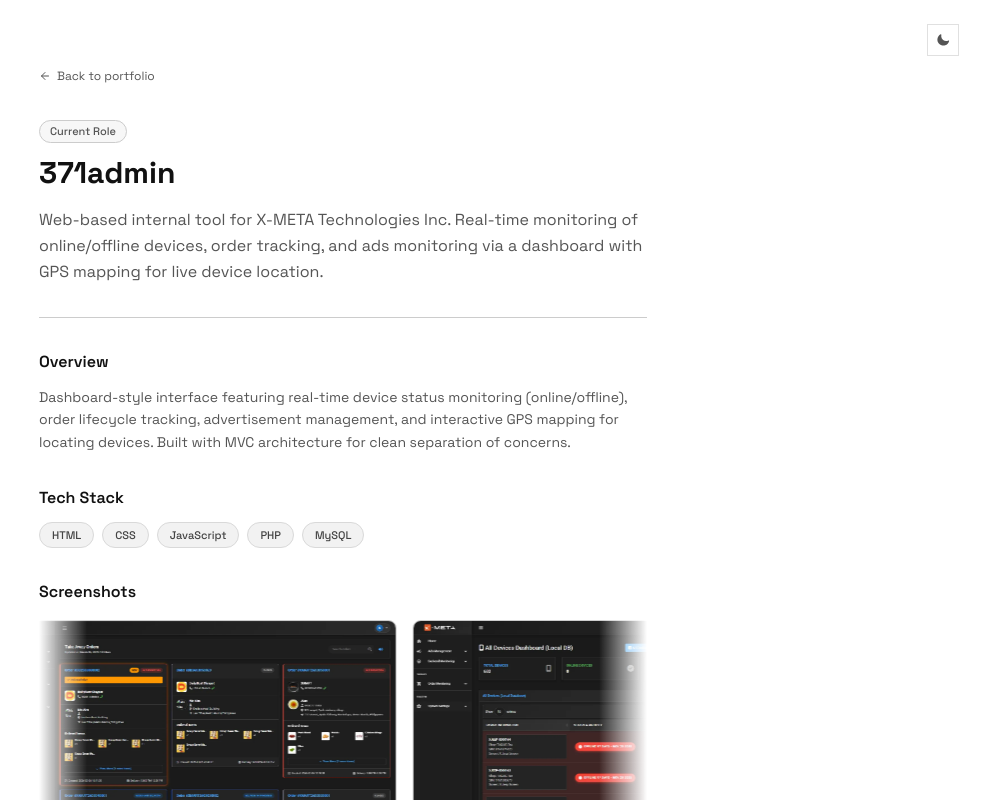
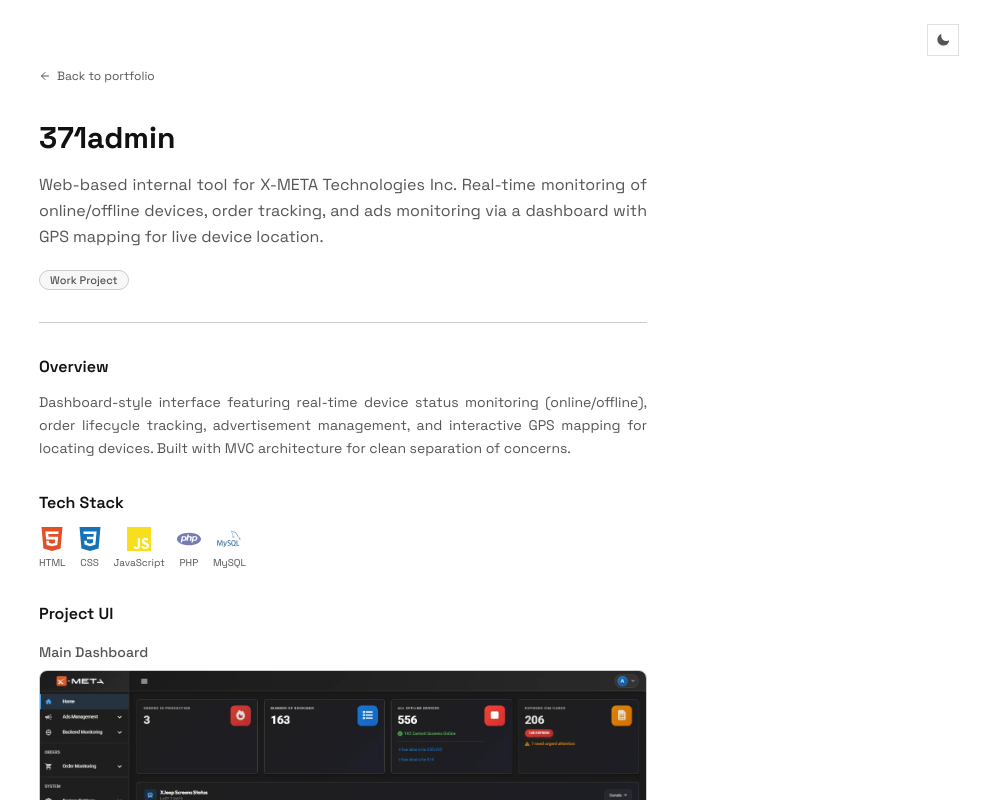
Before and after one commit to icodeninjaX/portfolio, a Next.js app: page /projects/371admin in a window 1280 px wide. Shown: the top 800 px of the page, without its empty margins (297-1280 px from the left). Built offline with nearby package versions, Linux system fonts and the light colour scheme.

Commit message:
added another improvements

```diff
--- a/app/projects/[slug]/page.tsx
+++ b/app/projects/[slug]/page.tsx
@@ -4,6 +4,34 @@
 import { resumeData } from "@/lib/data";
 import { ThemeToggle } from "@/components/theme-toggle";
 import { LuArrowLeft, LuExternalLink } from "react-icons/lu";
+import { type IconType } from "react-icons";
+import {
+  SiJavascript,
+  SiPhp,
+  SiHtml5,
+  SiCss3,
+  SiTypescript,
+  SiMysql,
+  SiReact,
+  SiNextdotjs,
+  SiTailwindcss,
+  SiSupabase,
+  SiHtmx,
+} from "react-icons/si";
+
+const techIcons: Record<string, { icon: IconType; color: string }> = {
+  HTML: { icon: SiHtml5, color: "#E34F26" },
+  CSS: { icon: SiCss3, color: "#1572B6" },
+  JavaScript: { icon: SiJavascript, color: "#F7DF1E" },
+  PHP: { icon: SiPhp, color: "#777BB4" },
+  MySQL: { icon: SiMysql, color: "#4479A1" },
+  React: { icon: SiReact, color: "#61DAFB" },
+  TypeScript: { icon: SiTypescript, color: "#3178C6" },
+  "Tailwind CSS": { icon: SiTailwindcss, color: "#06B6D4" },
+  Supabase: { icon: SiSupabase, color: "#3FCF8E" },
+  "Next.js": { icon: SiNextdotjs, color: "currentColor" },
+  HTMX: { icon: SiHtmx, color: "#3366CC" },
+};
 
 export function generateStaticParams() {
   return resumeData.projects.map((p) => ({ slug: p.slug }));
@@ -27,7 +55,7 @@
   if (!project) notFound();
 
   const statusLabel = {
-    current: "Current Role",
+    current: "Work Project",
     internship: "Internship",
     personal: "Personal Project",
   }[project.status];
@@ -45,31 +73,32 @@
         </Link>
 
         <div className="mt-8">
-          <div className="flex items-center gap-3">
-            <span className="rounded-full border border-border-hover bg-section-bg px-2.5 py-0.5 font-display text-[10px] font-medium text-muted sm:text-[11px]">
-              {statusLabel}
-            </span>
-          </div>
-
-          <h1 className="mt-3 font-display text-2xl font-bold text-foreground sm:text-3xl">
+          <div className="flex items-center justify-between gap-3">
+            <h1 className="font-display text-2xl font-bold text-foreground sm:text-3xl">
               {project.name}
             </h1>
-
-          <p className="mt-4 font-display text-sm leading-relaxed text-muted sm:text-base">
-            {project.description}
-          </p>
-
             {project.link && (
               <a
                 href={project.link}
                 target="_blank"
                 rel="noopener noreferrer"
-              className="mt-4 inline-flex items-center gap-1.5 rounded-full border border-border-hover px-4 py-1.5 font-display text-[11px] font-medium text-foreground transition-colors hover:bg-section-bg sm:text-xs"
+                className="inline-flex shrink-0 items-center gap-1.5 rounded-full border border-border-hover px-3 py-1 font-display text-[10px] font-medium text-foreground transition-colors hover:bg-section-bg sm:text-[11px]"
               >
-              View on GitHub
+                Live
                 <LuExternalLink className="h-3 w-3" />
               </a>
             )}
+          </div>
+
+          <p className="mt-4 text-justify font-display text-sm leading-relaxed text-muted sm:text-base">
+            {project.description}
+          </p>
+
+          <div className="mt-4">
+            <span className="rounded-full border border-border-hover bg-section-bg px-2.5 py-0.5 font-display text-[10px] font-medium text-muted sm:text-[11px]">
+              {statusLabel}
+            </span>
+          </div>
         </div>
 
         <hr className="my-8 border-border-hover" />
@@ -78,7 +107,7 @@
           <h2 className="font-display text-sm font-semibold text-foreground sm:text-base">
             Overview
           </h2>
-          <p className="mt-3 font-display text-xs leading-relaxed text-muted sm:text-sm">
+          <p className="mt-3 text-justify font-display text-xs leading-relaxed text-muted sm:text-sm">
             {project.details}
           </p>
         </section>
@@ -87,42 +116,51 @@
           <h2 className="font-display text-sm font-semibold text-foreground sm:text-base">
             Tech Stack
           </h2>
-          <div className="mt-3 flex flex-wrap gap-2">
-            {project.tech.map((t) => (
-              <span
-                key={t}
-                className="rounded-full border border-tag-border bg-tag-bg px-3 py-1 font-display text-[10px] font-medium text-tag-text sm:text-[11px]"
-              >
-                {t}
+          <div className="mt-3 flex flex-wrap gap-3">
+            {project.tech.map((t) => {
+              const entry = techIcons[t];
+              return (
+                <div key={t} className="flex flex-col items-center gap-1" title={t}>
+                  {entry ? (
+                    <entry.icon className="h-5 w-5 sm:h-6 sm:w-6" style={{ color: entry.color }} />
+                  ) : (
+                    <span className="flex h-5 w-5 items-center justify-center rounded bg-tag-bg font-display text-[8px] font-bold text-tag-text sm:h-6 sm:w-6">
+                      {t.slice(0, 2)}
                     </span>
-            ))}
+                  )}
+                  <span className="font-display text-[9px] text-muted sm:text-[10px]">{t}</span>
+                </div>
+              );
+            })}
           </div>
         </section>
 
         {project.images && project.images.length > 0 && (
           <section className="mt-8">
             <h2 className="font-display text-sm font-semibold text-foreground sm:text-base">
-              Screenshots
+              Project UI
             </h2>
-            <div className="relative mt-4 overflow-hidden">
-              <div className="pointer-events-none absolute inset-y-0 left-0 z-10 w-12 bg-gradient-to-r from-background to-transparent" />
-              <div className="pointer-events-none absolute inset-y-0 right-0 z-10 w-12 bg-gradient-to-l from-background to-transparent" />
-              <div className="marquee-track gap-4">
-                {[...project.images, ...project.images].map((src, i) => (
-                  <div
-                    key={i}
-                    className="w-[280px] shrink-0 overflow-hidden rounded-lg border border-border-hover sm:w-[400px]"
-                  >
+            <div className="mt-4 space-y-6">
+              {project.images.map((img, i) => {
+                const src = typeof img === "string" ? img : img.src;
+                const label = typeof img === "string" ? `Screenshot ${i + 1}` : img.label;
+                return (
+                  <div key={i}>
+                    <h3 className="mb-2 font-display text-xs font-medium text-muted sm:text-sm">
+                      {label}
+                    </h3>
+                    <div className="overflow-hidden rounded-lg border border-border-hover">
                       <Image
                         src={src}
-                      alt={`${project.name} screenshot ${(i % project.images!.length) + 1}`}
-                      width={800}
-                      height={500}
+                        alt={label}
+                        width={1200}
+                        height={800}
                         className="h-auto w-full"
                       />
                     </div>
-                ))}
                   </div>
+                );
+              })}
             </div>
           </section>
         )}
--- a/components/projects.tsx
+++ b/components/projects.tsx
@@ -9,7 +9,7 @@
   tech: string[];
   status: "current" | "internship" | "personal";
   link: string;
-  images?: string[];
+  images?: (string | { src: string; label: string })[];
 };
 
 type ProjectsProps = {
--- a/lib/data.ts
+++ b/lib/data.ts
@@ -86,18 +86,18 @@
       status: "current" as const,
       link: "",
       images: [
-        "/images/371admin-maindashboard.webp",
-        "/images/371admin-maindashboard-1.webp",
-        "/images/371admin-odermonitoring-mainui.webp",
-        "/images/371admin-backend-alldevicemonitoring.webp",
-        "/images/371admin-backend-offlinedevices.webp",
-        "/images/371admin-backend-notinstalled.webp",
-        "/images/371admin-backend-simdata-monitoring.webp",
-        "/images/371admin-ads-listbooking.webp",
-        "/images/371admin-ads-bookingform.webp",
-        "/images/371admin-ads-dailymonitoringreport.webp",
-        "/images/371admin-ads-weeklymonitoring.webp",
-        "/images/371admin-ads-playplancalculator.webp",
+        { src: "/images/371admin-maindashboard.webp", label: "Main Dashboard" },
+        { src: "/images/371admin-maindashboard-1.webp", label: "Dashboard Overview" },
+        { src: "/images/371admin-odermonitoring-mainui.webp", label: "Order Monitoring" },
+        { src: "/images/371admin-backend-alldevicemonitoring.webp", label: "All Device Monitoring" },
+        { src: "/images/371admin-backend-offlinedevices.webp", label: "Offline Devices" },
+        { src: "/images/371admin-backend-notinstalled.webp", label: "Not Installed Devices" },
+        { src: "/images/371admin-backend-simdata-monitoring.webp", label: "SIM Data Monitoring" },
+        { src: "/images/371admin-ads-listbooking.webp", label: "Ads - Booking List" },
+        { src: "/images/371admin-ads-bookingform.webp", label: "Ads - Booking Form" },
+        { src: "/images/371admin-ads-dailymonitoringreport.webp", label: "Ads - Daily Monitoring Report" },
+        { src: "/images/371admin-ads-weeklymonitoring.webp", label: "Ads - Weekly Monitoring" },
+        { src: "/images/371admin-ads-playplancalculator.webp", label: "Ads - Play Plan Calculator" },
       ],
     },
     {
@@ -123,12 +123,12 @@
       status: "personal" as const,
       link: "https://budget-tracker-two-inky.vercel.app/",
       images: [
-        "/images/tracky-maindashboard.webp",
-        "/images/tracky-transactions.webp",
-        "/images/tracky-recurring.webp",
-        "/images/tracky-budgets.webp",
-        "/images/tracky-savings.webp",
-        "/images/tracky-calendarview.webp",
+        { src: "/images/tracky-maindashboard.webp", label: "Main Dashboard" },
+        { src: "/images/tracky-transactions.webp", label: "Transactions" },
+        { src: "/images/tracky-recurring.webp", label: "Recurring Payments" },
+        { src: "/images/tracky-budgets.webp", label: "Budgets" },
+        { src: "/images/tracky-savings.webp", label: "Savings Goals" },
+        { src: "/images/tracky-calendarview.webp", label: "Calendar View" },
       ],
     },
     {
@@ -142,12 +142,12 @@
       status: "personal" as const,
       link: "https://coop-tracker.vercel.app/",
       images: [
-        "/images/coop-tracker-maindashboard.webp",
-        "/images/coop-tracker-members.webp",
-        "/images/coop-tracker-loans.webp",
-        "/images/coop-tracker-ledger.webp",
-        "/images/coop-tracker-shares.webp",
-        "/images/coop-tracker-archives.webp",
+        { src: "/images/coop-tracker-maindashboard.webp", label: "Main Dashboard" },
+        { src: "/images/coop-tracker-members.webp", label: "Members" },
+        { src: "/images/coop-tracker-loans.webp", label: "Loans" },
+        { src: "/images/coop-tracker-ledger.webp", label: "Ledger" },
+        { src: "/images/coop-tracker-shares.webp", label: "Shares" },
+        { src: "/images/coop-tracker-archives.webp", label: "Archives" },
       ],
     },
     {
```
Lines whose indentation alone changed are shown as unchanged.
